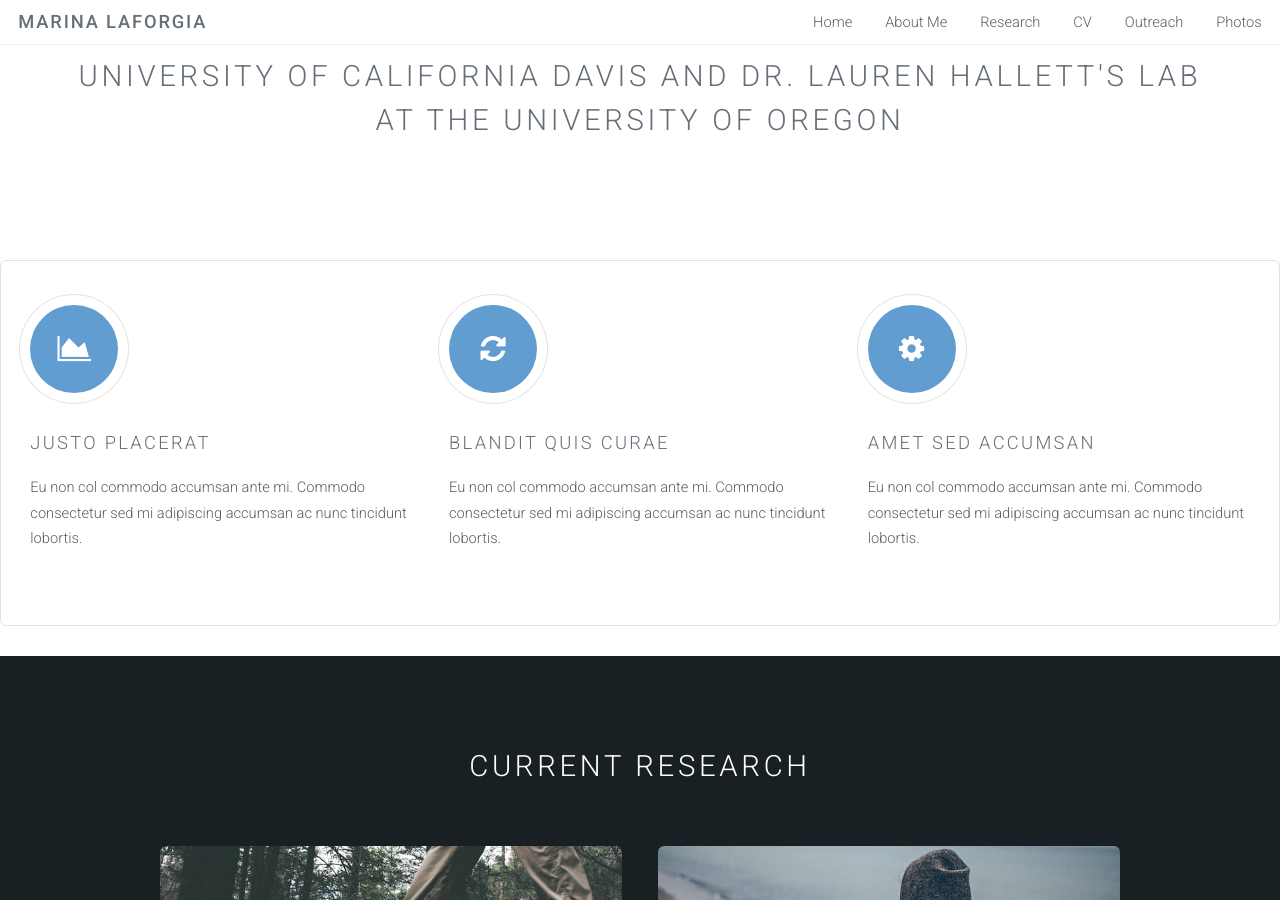
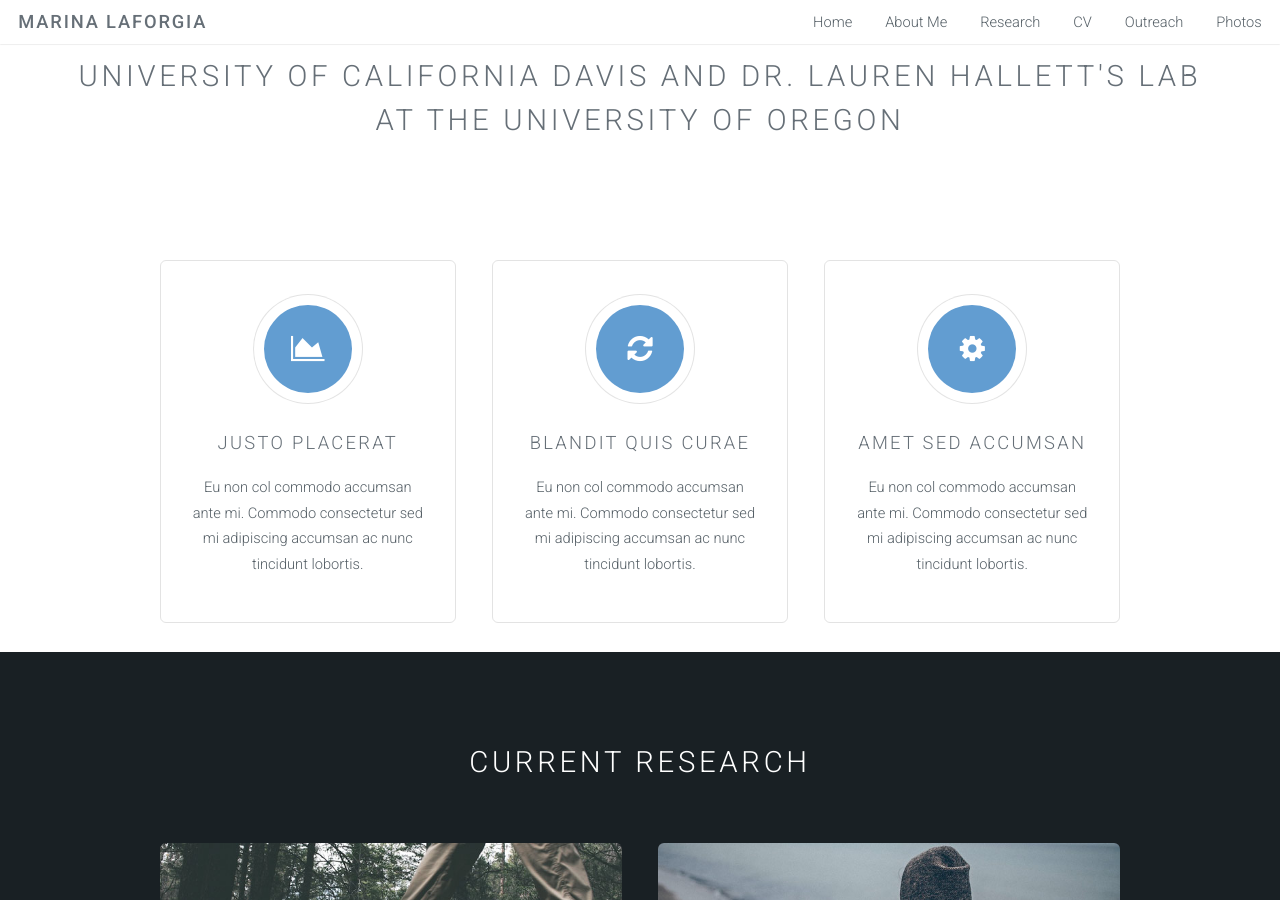
Before and after one commit to marinalaforgia/marinalaforgia.github.io, a Jekyll site: the page built from index.html, in a window 1280 px wide and 900 px high, scrolled down 437 px. Built offline with Jekyll 4.4.1, drawn with Linux system fonts in a browser that asks for light colours.

Commit message:
Update index.html

```diff
--- a/index.html
+++ b/index.html
@@ -10,32 +10,32 @@
 				</header>
 			</section>
 
-			<section class="box">
-				<!--<div class="container">-->
+			<section>
+				<div class="container">
 					<div class="row">
 						<div class="4u">
-							<section>
+							<section class="special box">
 								<i class="icon fa-area-chart major"></i>
 								<h3>Justo placerat</h3>
 								<p>Eu non col commodo accumsan ante mi. Commodo consectetur sed mi adipiscing accumsan ac nunc tincidunt lobortis.</p>
 							</section>
 						</div>
 						<div class="4u">
-							<section>
+							<section class="special box">
 								<i class="icon fa-refresh major"></i>
 								<h3>Blandit quis curae</h3>
 								<p>Eu non col commodo accumsan ante mi. Commodo consectetur sed mi adipiscing accumsan ac nunc tincidunt lobortis.</p>
 							</section>
 						</div>
 						<div class="4u">
-							<section>
+							<section class="special box">
 								<i class="icon fa-cog major"></i>
 								<h3>Amet sed accumsan</h3>
 								<p>Eu non col commodo accumsan ante mi. Commodo consectetur sed mi adipiscing accumsan ac nunc tincidunt lobortis.</p>
 							</section>
 						</div>
 					</div>
-				<!--</div>-->
+				</div>
 			</section>
 
 		<!-- Two -->
```
